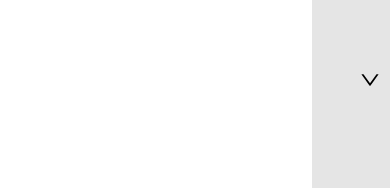
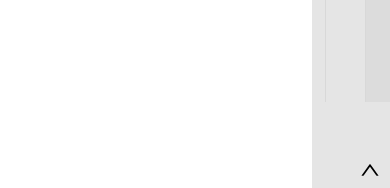
Before and after one commit to geo2france/odema-dashboard, a React (Vite) app: page / in a window 390 px wide. Shown: the part 654-842 px from the top of the page. Built offline with nearby package versions, Linux system fonts and the light colour scheme; what g2f-dashboard would draw is missing.

Commit message:
Responsive

```diff
--- a/src/layout/footer.tsx
+++ b/src/layout/footer.tsx
@@ -1,5 +1,5 @@
 import { Layout, Divider } from "antd";
-import { CSSProperties, useState } from "react";
+import { CSSProperties, useState,useEffect } from "react";
 import { grey } from "@ant-design/colors";
 
 import Ademe from "/img/Logo_ADEME.svg";
@@ -18,6 +18,18 @@ export const AppFooter: React.FC = () => {
   const toggleFooter = () => {
     setIsVisible(!isVisible);
   };
+
+// Détecter la taille de l'écran pour les mobiles
+useEffect(() => {
+  const handleResize = () => {
+    if (window.innerWidth < 768) {
+      setIsVisible(false);
+    } else {
+      setIsVisible(true);
+    }
+  };
+  handleResize();
+}, []);
 
   const style_img: CSSProperties = {
     height: "40px",
@@ -50,9 +62,8 @@ export const AppFooter: React.FC = () => {
         textAlign: "center",
         color: "#fff",
         backgroundColor: "#fff",
-        bottom: isVisible ? "0" : "-100px",
+        bottom: isVisible ? "0" : "-140px",
         position: "sticky",
-
         right: "0px",
         transition: "bottom 0.5s",
         width: "100%",
@@ -77,7 +88,7 @@ export const AppFooter: React.FC = () => {
       <div
         style={{
           position: "fixed",
-          bottom: isVisible ? "100px" : "10px",
+          bottom: isVisible ? "140px" : "10px",
           right: "10px",
           cursor: "pointer",
           zIndex: 1001,
```
